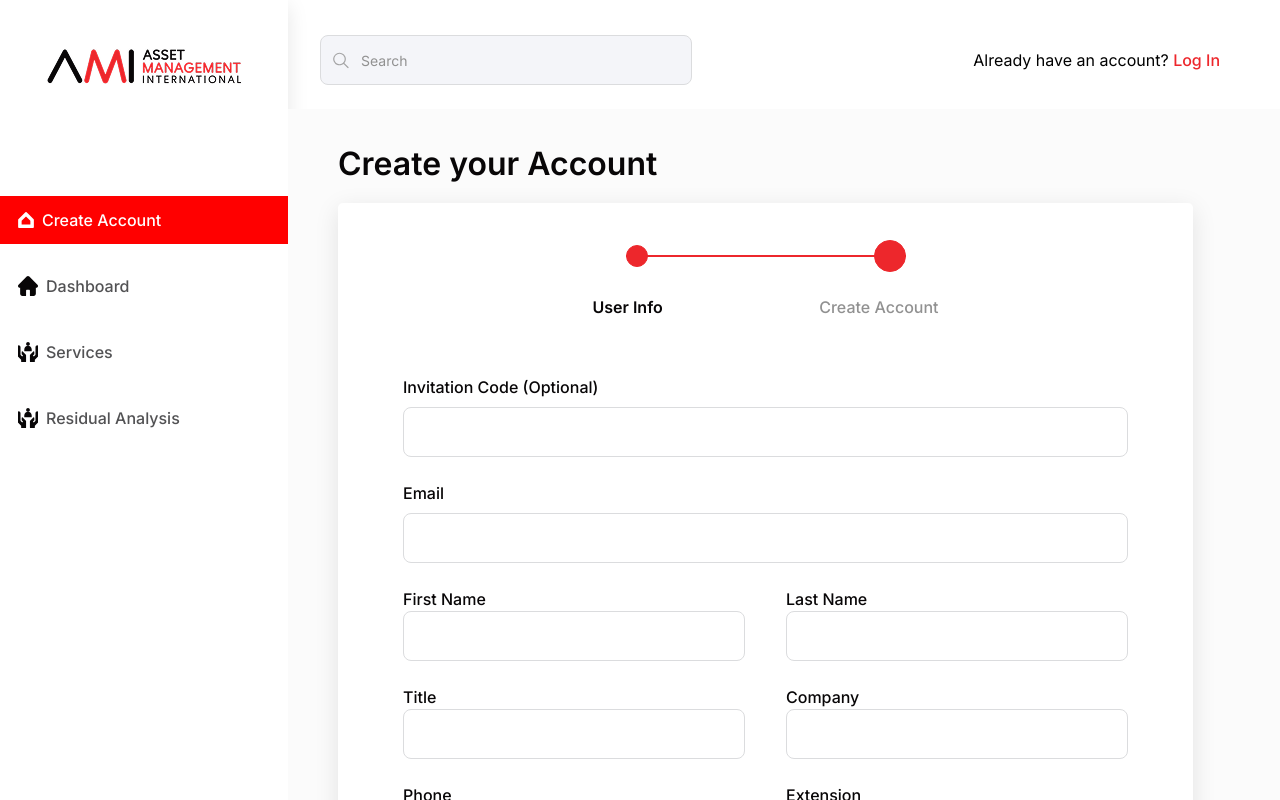
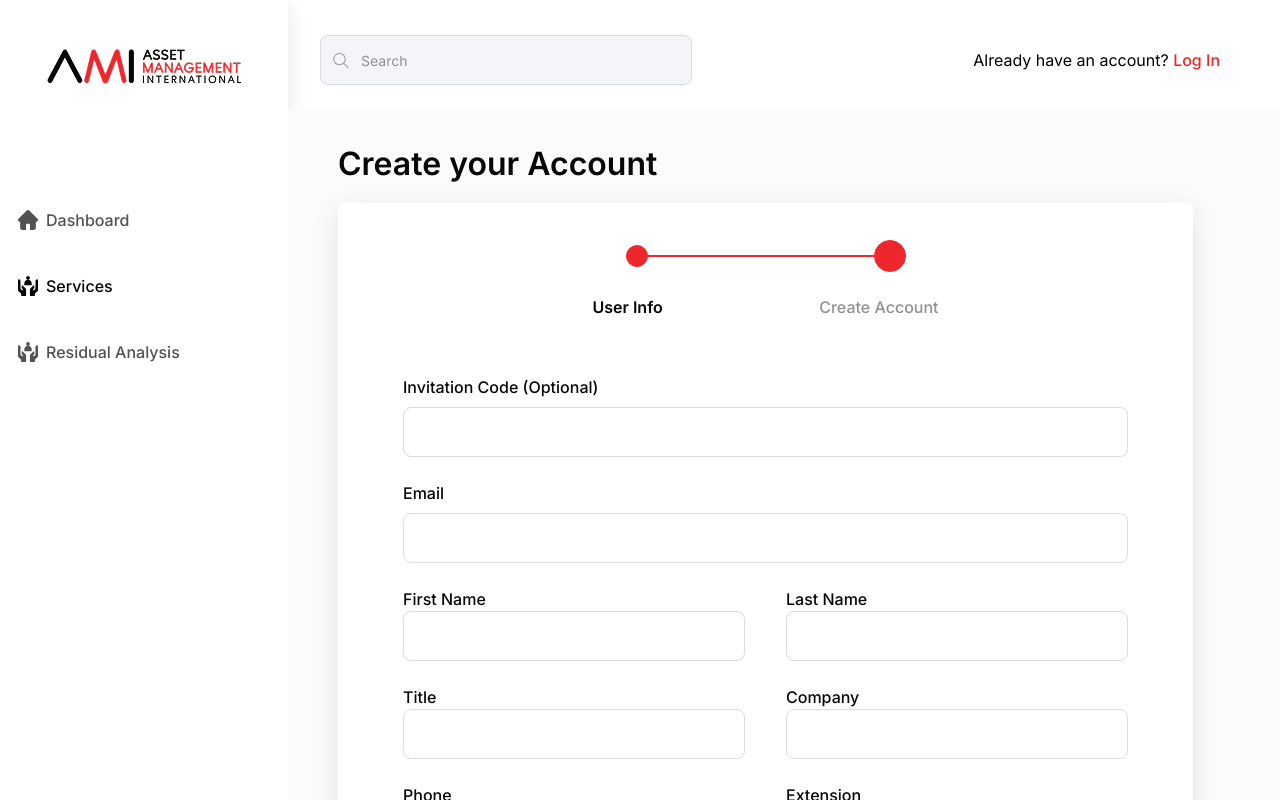
Before and after one commit to arakash-developer/headless, a React (Vite) app: page / in a window 1280 px wide. Built offline with nearby package versions, Linux system fonts and the light colour scheme.

Commit message:
refactor: Simplify HomeIcon and ServiceIcon components by removing unused color props and updating SVG fill attributes

```diff
--- a/src/assets/HomeIcon.jsx
+++ b/src/assets/HomeIcon.jsx
@@ -1,13 +1,14 @@
-import React from 'react'
-
-const HomeIcon = ({color = "black"}) => {
+const HomeIcon = ({ color = "black" }) => {
   return (
-    <svg xmlns="http://www.w3.org/2000/svg" width="20" height="20" viewBox="0 0 20 20" fill="none">
+    <svg
+      xmlns="http://www.w3.org/2000/svg"
+      width="20"
+      height="20"
+      viewBox="0 0 20 20"
+      fill="currentColor"
+    >
       <g clipPath="url(#clip0_1221_5659)">
-        <path
-          d="M19.4608 8.69904C19.4603 8.69858 19.4599 8.69812 19.4594 8.69766L11.301 0.539551C10.9532 0.19165 10.4909 0 9.9991 0C9.50731 0 9.04497 0.191498 8.69707 0.539398L0.542928 8.69339C0.540182 8.69614 0.537435 8.69904 0.534688 8.70178C-0.179423 9.42001 -0.178202 10.5853 0.538198 11.3017C0.865499 11.6292 1.29778 11.8188 1.75997 11.8387C1.77874 11.8405 1.79766 11.8414 1.81673 11.8414H2.1419V17.8453C2.1419 19.0334 3.10854 20 4.2969 20H7.48873C7.81221 20 8.07467 19.7377 8.07467 19.4141V14.707C8.07467 14.1649 8.51564 13.7239 9.05779 13.7239H10.9404C11.4826 13.7239 11.9235 14.1649 11.9235 14.707V19.4141C11.9235 19.7377 12.1858 20 12.5095 20H15.7013C16.8897 20 17.8563 19.0334 17.8563 17.8453V11.8414H18.1578C18.6495 11.8414 19.1118 11.6499 19.4599 11.302C20.177 10.5844 20.1773 9.41711 19.4608 8.69904Z"
-          fill={color} // Use the color prop here
-        />
+        <path d="M19.4608 8.69904C19.4603 8.69858 19.4599 8.69812 19.4594 8.69766L11.301 0.539551C10.9532 0.19165 10.4909 0 9.9991 0C9.50731 0 9.04497 0.191498 8.69707 0.539398L0.542928 8.69339C0.540182 8.69614 0.537435 8.69904 0.534688 8.70178C-0.179423 9.42001 -0.178202 10.5853 0.538198 11.3017C0.865499 11.6292 1.29778 11.8188 1.75997 11.8387C1.77874 11.8405 1.79766 11.8414 1.81673 11.8414H2.1419V17.8453C2.1419 19.0334 3.10854 20 4.2969 20H7.48873C7.81221 20 8.07467 19.7377 8.07467 19.4141V14.707C8.07467 14.1649 8.51564 13.7239 9.05779 13.7239H10.9404C11.4826 13.7239 11.9235 14.1649 11.9235 14.707V19.4141C11.9235 19.7377 12.1858 20 12.5095 20H15.7013C16.8897 20 17.8563 19.0334 17.8563 17.8453V11.8414H18.1578C18.6495 11.8414 19.1118 11.6499 19.4599 11.302C20.177 10.5844 20.1773 9.41711 19.4608 8.69904Z" />
       </g>
       <defs>
         <clipPath id="clip0_1221_5659">
@@ -18,5 +19,4 @@ const HomeIcon = ({color = "black"}) => {
   );
 };
 
-
-export default HomeIcon
+export default HomeIcon;
--- a/src/assets/ServiceIcon.jsx
+++ b/src/assets/ServiceIcon.jsx
@@ -1,29 +1,17 @@
-const ServiceIcon = ({ color = "red" }) => {
+const ServiceIcon = () => {
   return (
     <svg
       xmlns="http://www.w3.org/2000/svg"
       width="20"
       height="20"
       viewBox="0 0 20 20"
-      fill="none"
+      fill="currentColor"
     >
       <g clipPath="url(#clip0_1221_5663)">
-        <path
-          d="M6.86178 9.3307H13.1378C13.4614 9.3307 13.7238 9.06836 13.7238 8.74477V7.48957C13.7238 5.39895 12.0222 3.76562 9.99982 3.76562C7.97662 3.76562 6.27588 5.40031 6.27588 7.48957V8.74477C6.27584 9.06836 6.53814 9.3307 6.86178 9.3307Z"
-          fill={color} // Use color prop here
-        />
-        <path
-          d="M10 3.76562C11.0398 3.76562 11.8828 2.92266 11.8828 1.88281C11.8828 0.842964 11.0398 0 10 0C8.96015 0 8.11719 0.842964 8.11719 1.88281C8.11719 2.92266 8.96015 3.76562 10 3.76562Z"
-          fill={color} // Use color prop here
-        />
-        <path
-          d="M19.4171 3.13818C18.3219 3.13709 17.4895 4.03307 17.4895 5.07834V12.5106C17.4895 12.666 17.4278 12.8151 17.3179 12.9249L16.0744 14.1684C15.8513 14.3915 15.4879 14.412 15.2545 14.1997C15.0054 13.9729 14.9985 13.5869 15.234 13.3515L16.3176 12.2679V9.91686C16.3176 9.39483 15.6865 9.13342 15.3173 9.50252L12.096 12.7239C11.9861 12.8338 11.9243 12.9828 11.9243 13.1382V19.4142C11.9243 19.7378 12.1867 20.0002 12.5103 20.0002H16.2759C16.5995 20.0002 16.8618 19.7378 16.8618 19.4142V17.7741L19.8282 14.8078C19.9381 14.6979 19.9998 14.5488 19.9998 14.3935V3.72412C19.9999 3.40178 19.7394 3.1385 19.4171 3.13818Z"
-          fill={color} // Use color prop here
-        />
-        <path
-          d="M4.68254 9.50252C4.31344 9.13342 3.68227 9.39483 3.68227 9.91686V12.2679L4.76586 13.3515C5.00133 13.5869 4.99449 13.973 4.74535 14.1997C4.51199 14.412 4.14859 14.3915 3.92547 14.1684L2.68203 12.9249C2.57215 12.815 2.51039 12.666 2.51039 12.5106V5.07834C2.51039 4.03307 1.67797 3.13709 0.582813 3.13818C0.260508 3.1385 0 3.40178 0 3.72412V14.3934C0 14.5488 0.0617188 14.6979 0.171641 14.8077L3.13801 17.7741V19.4142C3.13801 19.7378 3.40035 20.0002 3.72395 20.0002H7.48957C7.81316 20.0002 8.07551 19.7378 8.07551 19.4142V13.1382C8.07551 12.9828 8.01379 12.8337 7.90387 12.7239L4.68254 9.50252Z"
-          fill={color} // Use color prop here
-        />
+        <path d="M6.86178 9.3307H13.1378C13.4614 9.3307 13.7238 9.06836 13.7238 8.74477V7.48957C13.7238 5.39895 12.0222 3.76562 9.99982 3.76562C7.97662 3.76562 6.27588 5.40031 6.27588 7.48957V8.74477C6.27584 9.06836 6.53814 9.3307 6.86178 9.3307Z" />
+        <path d="M10 3.76562C11.0398 3.76562 11.8828 2.92266 11.8828 1.88281C11.8828 0.842964 11.0398 0 10 0C8.96015 0 8.11719 0.842964 8.11719 1.88281C8.11719 2.92266 8.96015 3.76562 10 3.76562Z" />
+        <path d="M19.4171 3.13818C18.3219 3.13709 17.4895 4.03307 17.4895 5.07834V12.5106C17.4895 12.666 17.4278 12.8151 17.3179 12.9249L16.0744 14.1684C15.8513 14.3915 15.4879 14.412 15.2545 14.1997C15.0054 13.9729 14.9985 13.5869 15.234 13.3515L16.3176 12.2679V9.91686C16.3176 9.39483 15.6865 9.13342 15.3173 9.50252L12.096 12.7239C11.9861 12.8338 11.9243 12.9828 11.9243 13.1382V19.4142C11.9243 19.7378 12.1867 20.0002 12.5103 20.0002H16.2759C16.5995 20.0002 16.8618 19.7378 16.8618 19.4142V17.7741L19.8282 14.8078C19.9381 14.6979 19.9998 14.5488 19.9998 14.3935V3.72412C19.9999 3.40178 19.7394 3.1385 19.4171 3.13818Z" />
+        <path d="M4.68254 9.50252C4.31344 9.13342 3.68227 9.39483 3.68227 9.91686V12.2679L4.76586 13.3515C5.00133 13.5869 4.99449 13.973 4.74535 14.1997C4.51199 14.412 4.14859 14.3915 3.92547 14.1684L2.68203 12.9249C2.57215 12.815 2.51039 12.666 2.51039 12.5106V5.07834C2.51039 4.03307 1.67797 3.13709 0.582813 3.13818C0.260508 3.1385 0 3.40178 0 3.72412V14.3934C0 14.5488 0.0617188 14.6979 0.171641 14.8077L3.13801 17.7741V19.4142C3.13801 19.7378 3.40035 20.0002 3.72395 20.0002H7.48957C7.81316 20.0002 8.07551 19.7378 8.07551 19.4142V13.1382C8.07551 12.9828 8.01379 12.8337 7.90387 12.7239L4.68254 9.50252Z" />
       </g>
       <defs>
         <clipPath id="clip0_1221_5663">
--- a/src/components/main/Sidebar.jsx
+++ b/src/components/main/Sidebar.jsx
@@ -25,6 +25,7 @@ const Sidebar = () => {
     const storedObject = JSON.parse(localStorage.getItem("user_data"));
     setUserData(storedObject);
   }, []);
+  const isActiveresidenanalysis = location.pathname === "/residualanalysis";
 
   return (
     <div className="h-full pt-[48px] sidebar">
@@ -35,7 +36,7 @@ const Sidebar = () => {
       </div>
       <div className="mt-[111px] w-72 h-full flex flex-col justify-between">
         <ul className="flex flex-col gap-y-[18px]">
-          <li>
+          {/* <li>
             <NavLink
               className={`text-zinc-950/[0.7] text-base not-italic font-medium leading-6 flex items-center gap-2 py-2 pl-[18px] ${
                 active ? "active" : ""
@@ -46,26 +47,24 @@ const Sidebar = () => {
               <SiGooglehome />
               <p className="py-1">Create Account</p>
             </NavLink>
-          </li>
+          </li> */}
           <li>
             <NavLink
-              className={`text-zinc-950/[0.7] text-base not-italic font-medium leading-6 flex items-center gap-2 py-2 pl-[18px] ${
-                active ? "active" : ""
-              }`}
+              className={`text-zinc-950/[0.7] text-base not-italic font-medium leading-6 flex items-center gap-2 py-2 pl-[18px]`}
               activeClassName="active"
               to="/dashboard"
             >
-              <HomeIcon color="var(--primary2)" />
+              <HomeIcon />
               <p className="py-1">Dashboard</p>
             </NavLink>
           </li>
           <li>
             <NavLink
-              className="text-zinc-950/[0.7] text-base not-italic font-medium leading-6 flex items-center gap-2 py-2 pl-[18px]"
+              className="text-[var(--primary2)] text-base not-italic font-medium leading-6 flex items-center gap-2 py-2 pl-[18px]"
               to="/services"
               activeClassName="active"
             >
-              <ServiceIcon color="var(--primary2)" />
+              <ServiceIcon />
               <p className="py-1">Services</p>
             </NavLink>
           </li>
@@ -75,7 +74,7 @@ const Sidebar = () => {
               to="/residualanalysis"
               activeClassName="active"
             >
-              <ServiceIcon color="var(--primary2)" />
+              <ServiceIcon />
               <p className="py-1">Residual Analysis</p>
             </NavLink>
           </li>
```
